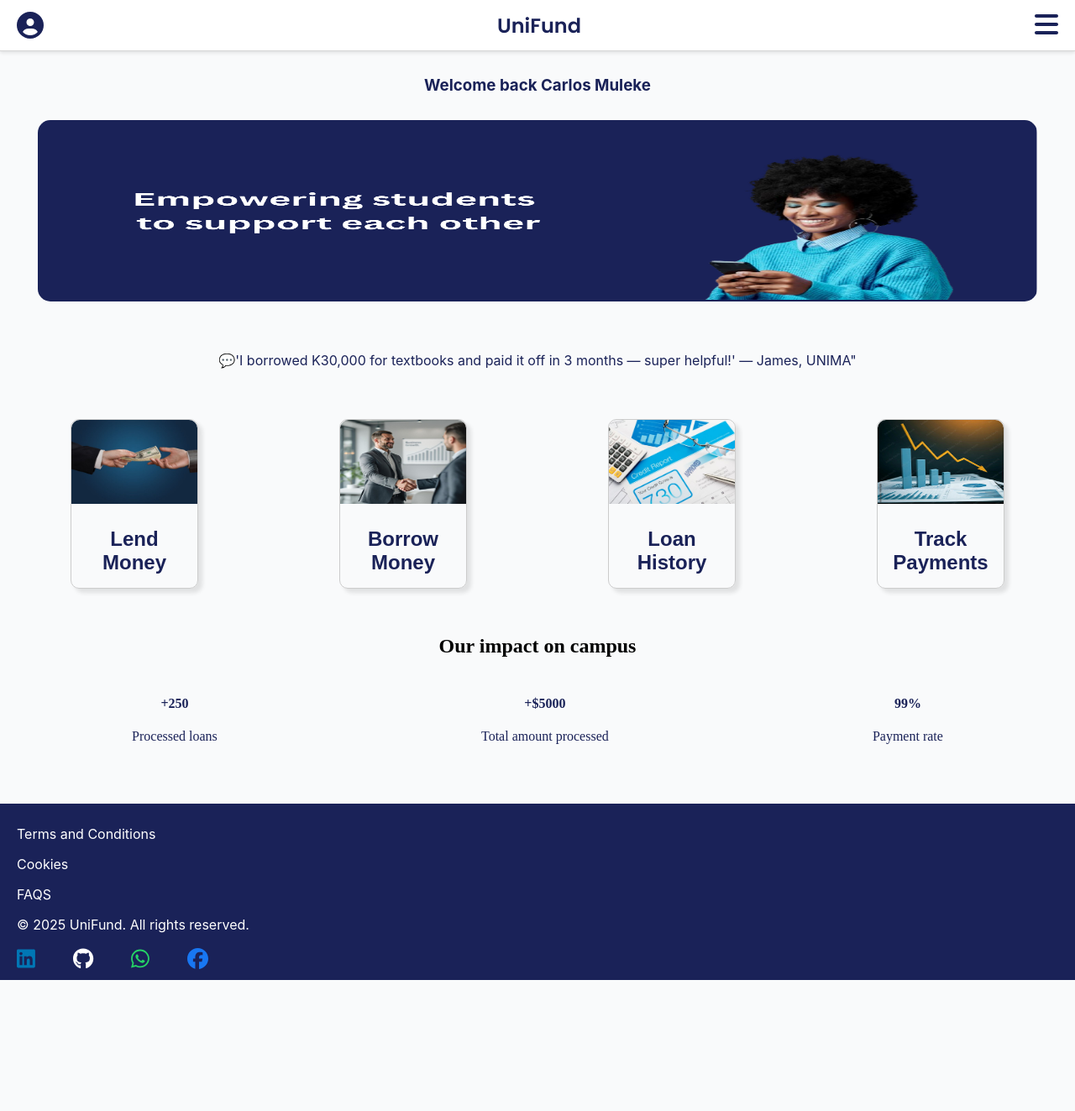
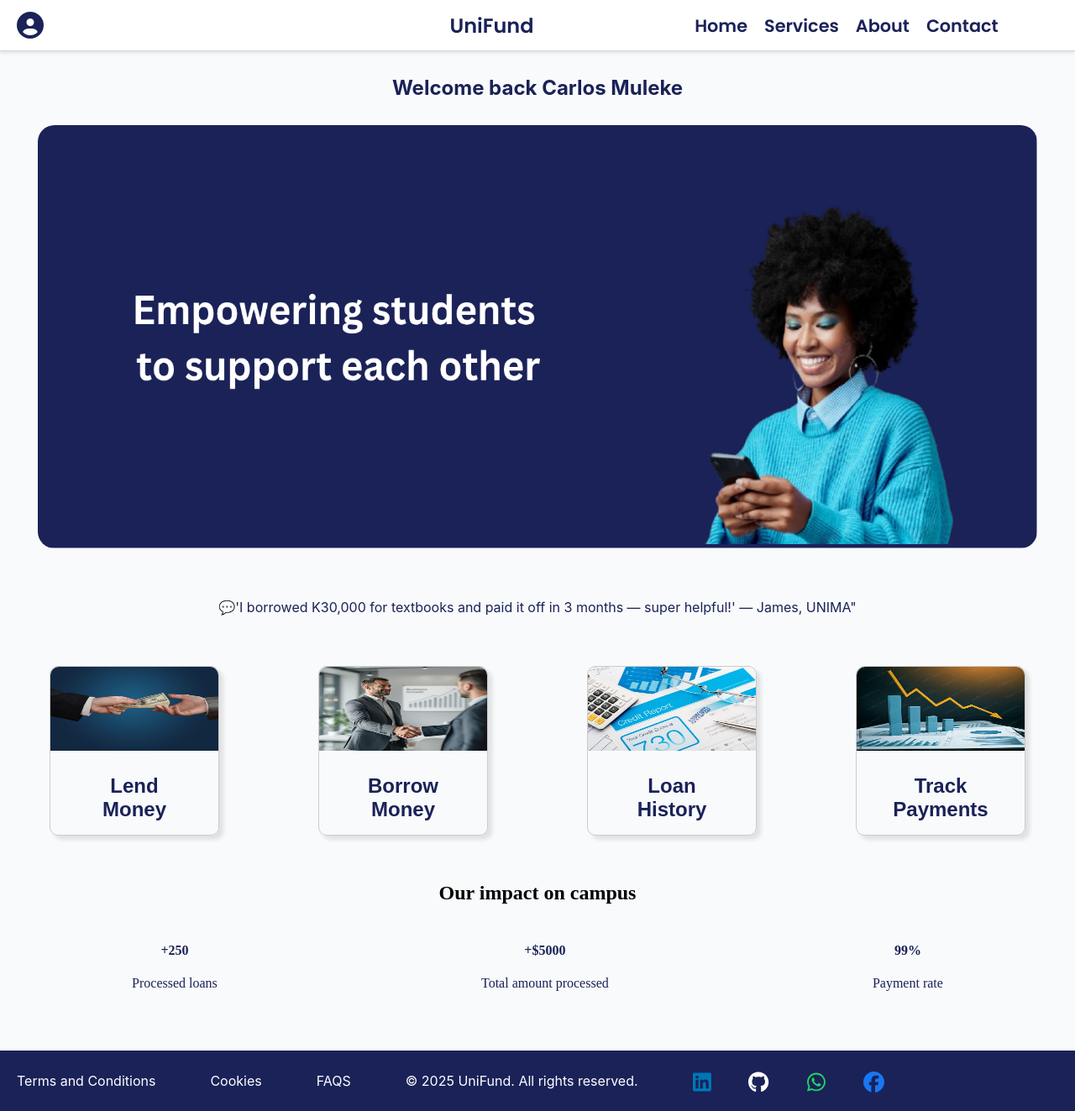
Before and after one commit to carlos45-dev/lending-platform, a React (Vite) app: page /home in a window 1280 px wide. Shown: the whole page at 84% size. Before the commit the page ends 1167 px from the top, so only its background shows below. Built offline with nearby package versions, Linux system fonts and the light colour scheme.

Commit message:
Home page

```diff
--- a/src/components/Header.jsx
+++ b/src/components/Header.jsx
@@ -23,10 +23,27 @@ function Header() {
           <FontAwesomeIcon icon={faCircleUser} size="2x" />
         </div>
 
-        <h2>UniFund</h2>
+        <h2 className={styles.title}>UniFund</h2>
+
+         <div>
+        <ul  className={styles.nav}>
+          <li>
+            <a href="#" style={{color:'#1A2258', fontWeight:'bold'}}>Home</a>
+          </li>
+          <li>
+            <a href="#" style={{color:'#1A2258', fontWeight:'bold'}} >Services</a>
+          </li>
+          <li>
+            <a href="#" style={{color:'#1A2258', fontWeight:'bold'}}>About</a>
+          </li>
+          <li>
+            <a href="#" style={{color:'#1A2258', fontWeight:'bold'}}>Contact</a>
+          </li>
+        </ul>
+      </div>
 
         <div onClick={toggleSidebar}>
-          <FontAwesomeIcon icon={faBars} size="2x" />
+          <FontAwesomeIcon className={styles.bars} icon={faBars} size="2x" />
         </div>
       </div>
 
--- a/src/pages/HomePage.jsx
+++ b/src/pages/HomePage.jsx
@@ -23,10 +23,9 @@ function HomePage(){
       <>
         <Header/>
 
-        <h3 style={{textAlign:'center', paddingTop:'10px', fontFamily:'Inter',marginTop:'80px',color:'#1A2258'}}>Welcome back Carlos Muleke</h3>
+        <h3 style={{textAlign:'center', paddingTop:'10px', fontFamily:'Inter',marginTop:'80px',color:'#1A2258'}} className={styles.welcome}>Welcome back Carlos Muleke</h3>
         <div className={styles.homeImage}>
-        <img src={img} alt="home Image" style={{borderRadius: '15px', height:'27vh',
-        width:'93vw'}} />
+        <img src={img} className={styles.homeImage2} alt="home Image" style={{borderRadius:'20px'}} />
         </div>
         <p style={{textAlign:'center', padding:'10px', fontFamily:'Inter',marginTop:'50px',color:'#1A2258'}}>💬'I borrowed K30,000 for textbooks and paid it off in 3 months — super helpful!' — James, UNIMA"</p>
         <div className={styles.servicesContainer}>
--- a/src/styles/Footer.module.css
+++ b/src/styles/Footer.module.css
@@ -13,3 +13,20 @@
     gap:45px;
     font-size: 25px;
 }
+@media  (min-width: 1024px) {
+
+    .footerContainer{
+        display: flex;
+        flex-direction: row;
+        gap: 65px;;
+    }
+    .termscontainer{
+        display: flex;
+        flex-direction: row;
+        gap:65px;
+    }
+    .social{
+        padding-top: 1%;
+    }
+
+    }
--- a/src/styles/Header.module.css
+++ b/src/styles/Header.module.css
@@ -64,6 +64,9 @@
   font: 1.2em 'Poppins', sans-serif;
   font-weight: 500;
 }
+.nav{
+  display: none;
+}
 @keyframes slideInItem {
   from {
     opacity: 0;
@@ -85,3 +88,34 @@
 .menuItem:nth-child(3) { animation-delay: 0.3s; }
 .menuItem:nth-child(4) { animation-delay: 0.4s; }
 .menuItem:nth-child(5) { animation-delay: 0.5s; }
+
+
+/* src/styles/Header.module.css */
+
+/* ... existing styles ... */
+
+/* Add this media query for larger screens */
+@media (min-width: 1024px) {
+  .nav{
+    display: flex;
+    flex-direction: row;
+    margin-left:10%;
+    gap: 20px;
+    list-style: none;
+    color:black;
+    font: 1.3em 'Poppins', sans-serif;
+    font-weight: 500;
+    cursor: pointer;
+
+  }
+  .bars{
+    display: none;
+  }
+  a{
+    text-decoration: none;
+  }
+  .title{
+    text-align: center;
+   margin-left: 30%;
+  }
+}
--- a/src/styles/HomePage.module.css
+++ b/src/styles/HomePage.module.css
@@ -3,6 +3,10 @@
     flex-direction: column;
     align-items: center;
     margin-top: 30px;
+}
+.homeImage2{
+    height:27vh;
+    width:93vw;
 }
 .servicesContainer{
     margin-top: 40px;
@@ -21,3 +25,13 @@
     text-align: center;
     padding: 5px;
 }
+
+@media  (min-width: 768px) {
+    .homeImage2{
+        height:63vh;
+    }
+    .welcome{
+        font-size: x-large;
+    }
+
+}
--- a/src/styles/Services.module.css
+++ b/src/styles/Services.module.css
@@ -31,3 +31,9 @@
      margin: 0;
      text-align: center;
 }
+@media (min-width: 1024px) {
+    .services{
+        width: 200px;
+    }
+
+}
```
